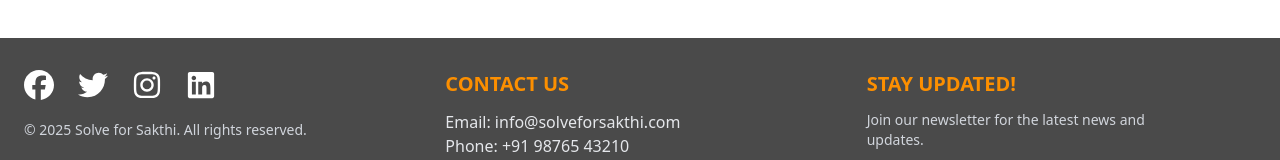
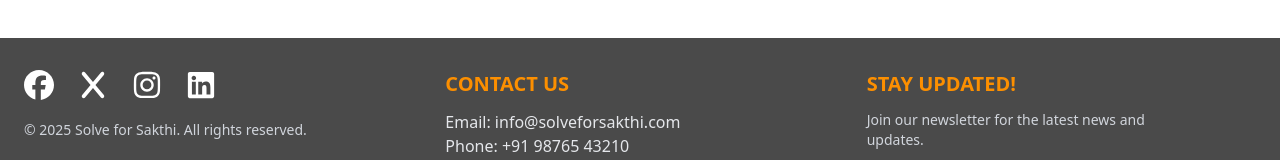
Before and after one commit to damodara2006/Project_SFS, a React (Vite) app in the folder frontend/: page /login in a window 1280 px wide. Shown: the part 762-922 px from the top of the page. Built offline with nearby package versions, Linux system fonts and the light colour scheme.

Commit message:
feat: update social media icons in Footer component for improved styling and functionality

```diff
--- a/frontend/src/components/Footer.jsx
+++ b/frontend/src/components/Footer.jsx
@@ -1,4 +1,4 @@
-import { FaFacebook, FaTwitter, FaInstagram, FaLinkedin } from "react-icons/fa6";
+import { FaFacebook, FaX, FaInstagram, FaLinkedin } from "react-icons/fa6";
 
 const Footer = () => {
   return (
@@ -8,10 +8,10 @@ const Footer = () => {
         {/* Social Section */}
         <div className="flex flex-col items-center md:items-start">
           <div className="flex justify-center md:justify-start gap-6 mb-5">
-            <FaFacebook size={30} className="hover:text-[#ff9100] cursor-pointer transition-all duration-200" />
-            <FaTwitter size={30} className="hover:text-[#ff9100] cursor-pointer transition-all duration-200" />
-            <FaInstagram size={30} className="hover:text-[#ff9100] cursor-pointer transition-all duration-200" />
-            <FaLinkedin size={30} className="hover:text-[#ff9100] cursor-pointer transition-all duration-200" />
+            <FaFacebook size={30} className="hover:text-blue-400 cursor-pointer transition-all duration-200" />
+            <FaX size={30} className="hover:text-black cursor-pointer transition-all duration-200" />
+            <FaInstagram size={30} className="hover:text-pink-600 cursor-pointer transition-all duration-200" />
+            <FaLinkedin size={30} className="hover:text-blue-500 cursor-pointer transition-all duration-200" />
           </div>
           <p className="text-sm text-gray-300">
             &copy; {new Date().getFullYear()} Solve for Sakthi. All rights reserved.
```
